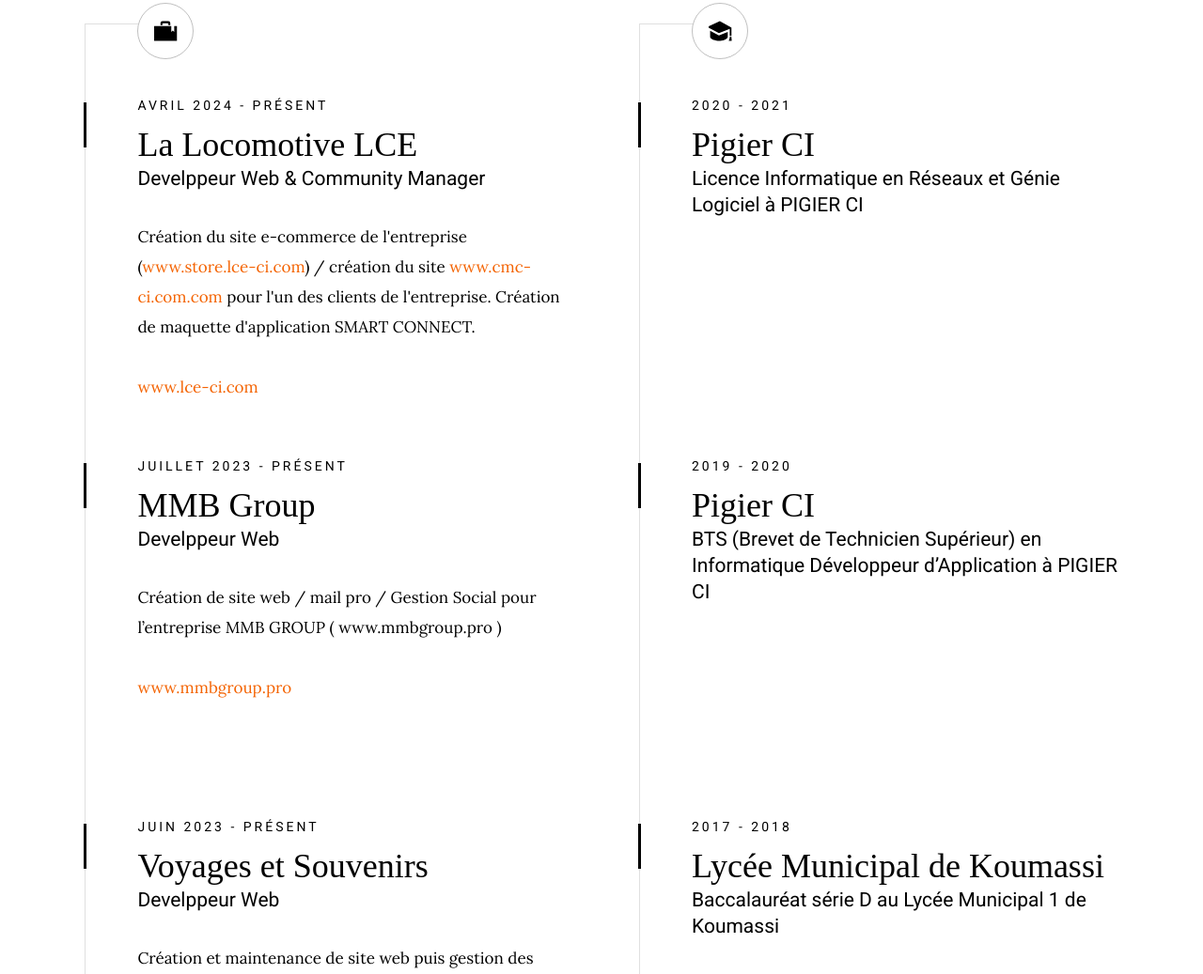
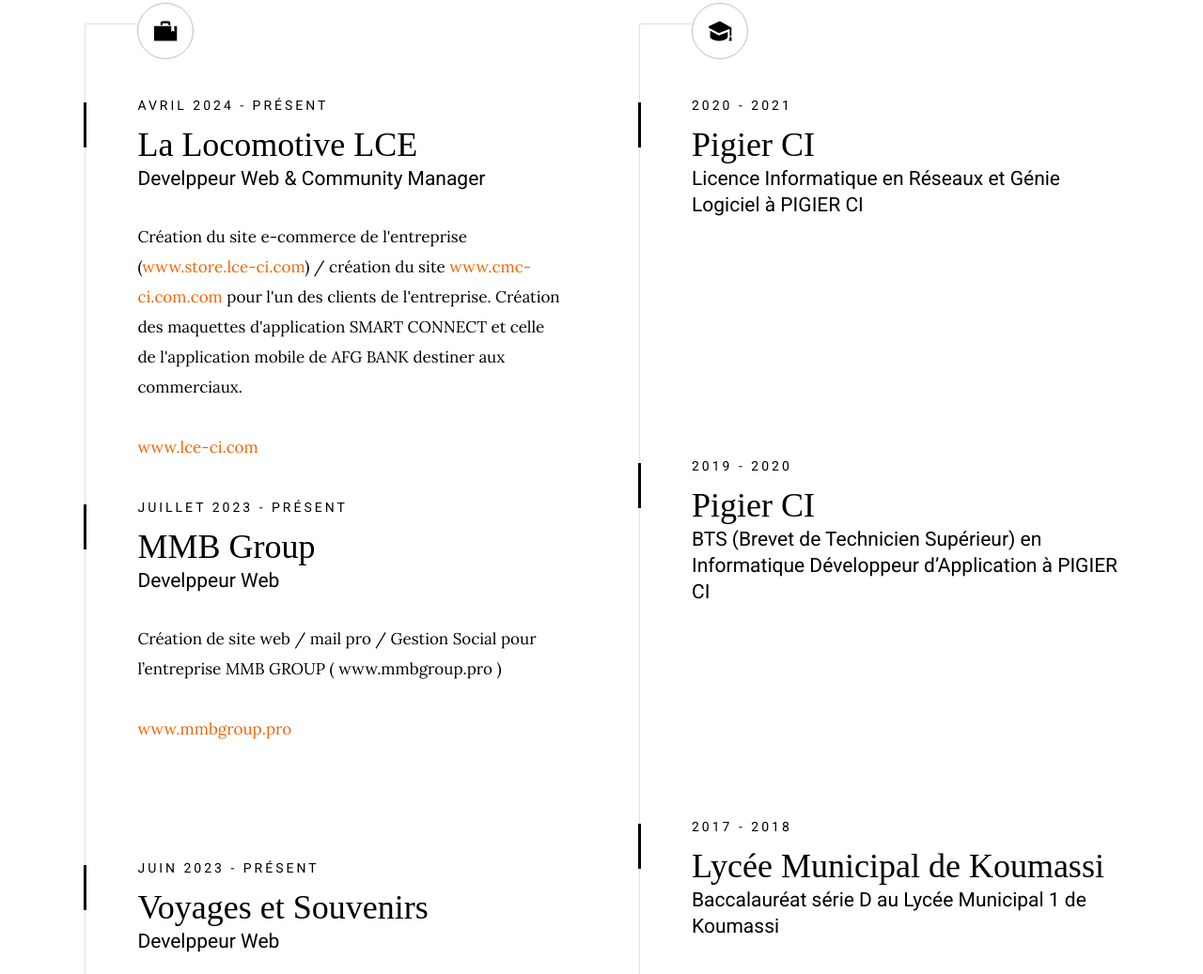
Before and after one commit to yohann-rhiack/mon_portfolio, a plain HTML site: page index.html in a window 1280 px wide. Shown: the part 2035-3072 px from the top of the page at 94% size. Drawn offline with Linux system fonts and the light colour scheme; a web font is replaced by a local one.

Commit message:
nouveau comit

```diff
--- a/index.html
+++ b/index.html
@@ -198,7 +198,8 @@
                                 <p>Création du site e-commerce de l'entreprise (<a
                                         href="https://store.lce-ci.com">www.store.lce-ci.com</a>) / création du site
                                     <a href="https://cmc-ci.com">www.cmc-ci.com.com</a> pour l'un des clients de
-                                    l'entreprise. Création de maquette d'application SMART CONNECT.
+                                    l'entreprise. Création des maquettes d'application SMART CONNECT et celle de l'application
+                                    mobile de AFG BANK destiner aux commerciaux.
                                 </p>
                             </div>
                             <div>
```
